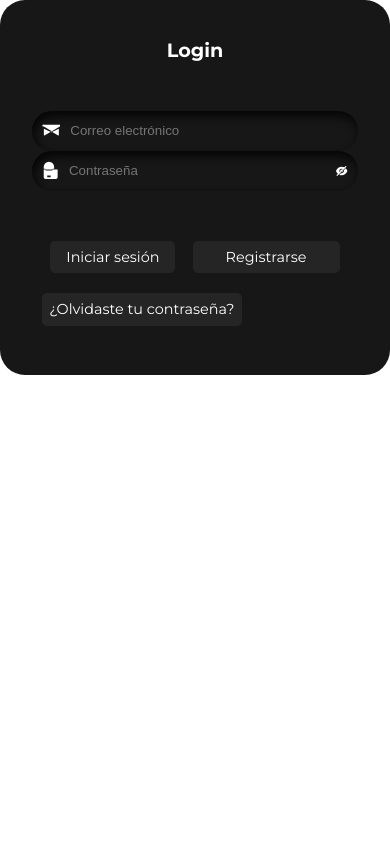
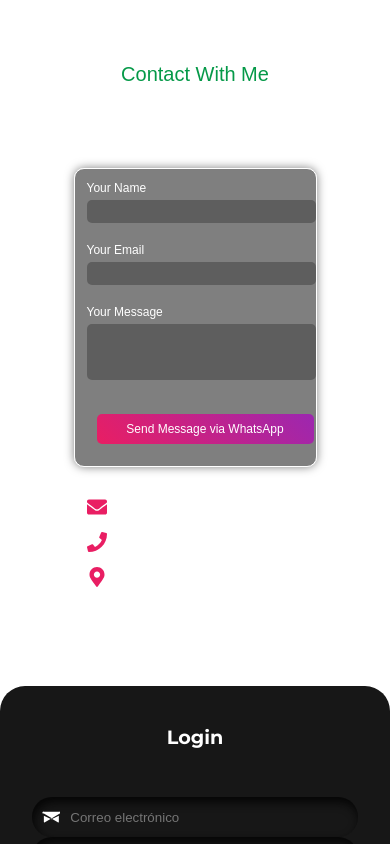
Before and after one commit to platform-Elearning/movimientos-del-alma-cursos, a React (Vite) app in the folder app/: page /login in a window 390 px wide. Built offline with nearby package versions, Linux system fonts and the light colour scheme.

Commit message:
form contacto

```diff
--- /dev/null
+++ b/app/src/components/formContacto/formContacto.css
@@ -0,0 +1,241 @@
+/* General container for the section */
+.contacto-section {
+    color: #ffffff;
+    padding: 50px 20px;
+    font-family: "Arial", sans-serif;
+    box-sizing: border-box;
+    max-width: 1200px;
+    margin: 0 auto;
+  }
+
+  /* Header part */
+  .contacto-header {
+    text-align: center;
+    margin-bottom: 30px;
+  }
+
+  .contacto-header h1 {
+    font-size: 36px;
+    margin-bottom: 10px;
+    font-weight: 400;
+    color: #059948;
+  }
+
+  .contacto-header p {
+    font-size: 18px;
+    max-width: 500px;
+    margin: 0 auto;
+  }
+
+  /* Flexbox layout for form and info containers */
+  .contacto-container {
+    display: flex;
+    flex-direction: column;
+    gap: 30px;
+    align-items: center;
+    padding: 0 20px;
+    max-width: 100%;
+  }
+
+  @media (min-width: 768px) {
+    .contacto-container {
+      flex-direction: row;
+      justify-content: space-between;
+      align-items: flex-start;
+    }
+  }
+
+  @media (min-width: 1024px) {
+    .contacto-container {
+      padding: 0 40px;
+      gap: 50px;
+    }
+  }
+
+  /* Styling for the form */
+  .form-container {
+    padding: 30px;
+    border-radius: 10px;
+    box-shadow: 0 0 10px rgba(0, 0, 0, 0.5);
+    max-width: 400px;
+    width: 100%;
+    border: solid 1px white;
+    background-color: rgba(0, 0, 0, 0.5);
+    margin-bottom: 20px;
+  }
+
+  .contact-form .input-group {
+    margin-bottom: 20px;
+  }
+
+  .contact-form label {
+    display: block;
+    font-size: 16px;
+    margin-bottom: 5px;
+  }
+
+  .contact-form input,
+  .contact-form textarea {
+    width: 100%;
+    padding: 10px;
+    border-radius: 5px;
+    border: none;
+    background-color: #3333336c;
+    color: #ffffff;
+    font-size: 14px;
+  }
+
+  .contact-form textarea {
+    resize: none;
+  }
+
+  .submit-button {
+    width: 100%;
+    padding: 15px;
+    border: none;
+    border-radius: 5px;
+    background: linear-gradient(45deg, #e91e63, #9c27b0);
+    color: #ffffff;
+    font-size: 16px;
+    cursor: pointer;
+    transition: background 0.3s;
+  }
+
+  .submit-button:hover {
+    background: linear-gradient(45deg, #e74b85, #530475);
+  }
+
+  /* Styling for the contact information */
+  .info-container {
+    max-width: 400px;
+    width: 100%;
+  }
+
+  .contact-info {
+    display: flex;
+    align-items: center;
+    margin-bottom: 15px;
+    font-size: 18px;
+  }
+
+  .contact-info .contact-icon {
+    color: #e91e63;
+    margin-right: 10px;
+  }
+
+  .social-icons {
+    margin-top: 20px;
+  }
+
+  .social-icons a {
+    color: #ffffff;
+    margin-right: 20px;
+    font-size: 24px;
+    transition: color 0.3s;
+  }
+
+  .social-icons a:hover {
+    color: #e91e63;
+  }
+
+  /* Media queries for smaller screens */
+  @media (max-width: 768px) {
+    .contacto-header h1 {
+      font-size: 28px;
+    }
+
+    .contacto-header p {
+      font-size: 16px;
+      max-width: 100%;
+    }
+
+    .form-container {
+      padding: 20px;
+      margin: 0 20px; /* Asegura un margen en pantallas medianas */
+    }
+
+    .submit-button {
+      padding: 12px;
+      font-size: 14px;
+    }
+  }
+
+  @media (max-width: 480px) {
+    .contacto-header h1 {
+      font-size: 24px;
+    }
+
+    .contacto-header p {
+      font-size: 14px;
+    }
+
+    .form-container {
+      padding: 15px;
+      margin: 0 15px; /* Reduce el margen en pantallas pequeñas */
+    }
+
+    .contact-form label {
+      font-size: 14px;
+    }
+
+    .contact-form input,
+    .contact-form textarea {
+      padding: 8px;
+      font-size: 12px;
+    }
+
+    .submit-button {
+      padding: 10px;
+      font-size: 14px;
+    }
+
+    .social-icons a {
+      margin-right: 15px;
+      font-size: 20px;
+    }
+  }
+
+  /* Media queries for very small screens */
+  @media (max-width: 390px) {
+    .contacto-header h1 {
+      font-size: 20px;
+    }
+
+    .contacto-header p {
+      font-size: 12px;
+      max-width: 90%;
+    }
+
+    .form-container {
+      padding: 12px;
+      max-width: 70%;
+      margin: 0 10px; /* Ajusta el margen para pantallas muy pequeñas */
+    }
+    .info-container {
+      width: 70%;
+    }
+
+    .contact-form label {
+      font-size: 12px;
+    }
+
+    .contact-form input,
+    .contact-form textarea {
+      padding: 6px;
+      font-size: 10px;
+    }
+
+    .submit-button {
+      padding: 8px;
+      font-size: 12px;
+    }
+
+    .contact-info {
+      font-size: 14px;
+    }
+
+    .social-icons a {
+      margin-right: 10px;
+      font-size: 18px;
+    }
+  }
--- /dev/null
+++ b/app/src/components/formContacto/formContacto.jsx
@@ -0,0 +1,131 @@
+import React, { useState } from "react";
+import {
+  FaGithub,
+  FaLinkedin,
+  FaWhatsapp,
+  FaEnvelope,
+  FaPhone,
+  FaMapMarkerAlt,
+} from "react-icons/fa";
+import "./formContacto.css";
+
+const Contacto = () => {
+  const [formData, setFormData] = useState({
+    name: "",
+    email: "",
+    message: "",
+  });
+
+  const handleChange = (e) => {
+    setFormData({
+      ...formData,
+      [e.target.name]: e.target.value,
+    });
+  };
+
+  const handleSubmit = (e) => {
+    e.preventDefault();
+    const { name, email, message } = formData;
+    const phoneNumber = "+543543313903"; // Número de teléfono de WhatsApp al que enviarás el mensaje
+    const text = `Hola, soy ${name}. Mi correo es ${email}. Mensaje: ${message}`;
+
+    // Crear la URL de WhatsApp con el mensaje
+    const whatsappURL = `https://wa.me/${phoneNumber}?text=${encodeURIComponent(
+      text
+    )}`;
+
+    // Redirigir a la URL de WhatsApp
+    window.open(whatsappURL, "_blank");
+  };
+
+  return (
+    <div className="contacto-section">
+      <div className="contacto-header">
+        <h1>Contact With Me</h1>
+        <p>
+          If you have any questions or concerns, please don't hesitate to
+          contact me. I am open to any work opportunities that align with my
+          skills and interests.
+        </p>
+      </div>
+      <div className="contacto-container">
+        <div className="form-container">
+          <form className="contact-form" onSubmit={handleSubmit}>
+            <div className="input-group">
+              <label>Your Name</label>
+              <input
+                type="text"
+                name="name"
+                value={formData.name}
+                onChange={handleChange}
+                required
+              />
+            </div>
+            <div className="input-group">
+              <label>Your Email</label>
+              <input
+                type="email"
+                name="email"
+                value={formData.email}
+                onChange={handleChange}
+                required
+              />
+            </div>
+            <div className="input-group">
+              <label>Your Message</label>
+              <textarea
+                name="message"
+                rows="4"
+                value={formData.message}
+                onChange={handleChange}
+                required
+              ></textarea>
+            </div>
+            <button type="submit" className="submit-button">
+              Send Message via WhatsApp
+            </button>
+          </form>
+        </div>
+        <div className="info-container">
+          <div className="contact-info">
+            <FaEnvelope size={20} className="contact-icon" />
+            <span>julimax951@gmail.com</span>
+          </div>
+          <div className="contact-info">
+            <FaPhone size={20} className="contact-icon" />
+            <span>+54 9 3543 31-3903</span>
+          </div>
+          <div className="contact-info">
+            <FaMapMarkerAlt size={20} className="contact-icon" />
+            <span>Cordoba,Argentina</span>
+          </div>
+          <div className="social-icons">
+            <a
+              href="https://github.com/julimax"
+              target="_blank"
+              rel="noopener noreferrer"
+            >
+              <FaGithub size={24} />
+            </a>
+            <a
+              href="https://www.linkedin.com/in/juli-gonzalez/"
+              target="_blank"
+              rel="noopener noreferrer"
+            >
+              <FaLinkedin size={24} />
+            </a>
+            <a
+              href="https://wa.me/543543313903"
+              target="_blank"
+              rel="noopener noreferrer"
+            >
+              <FaWhatsapp size={24} />
+            </a>
+          </div>
+        </div>
+      </div>
+    </div>
+  );
+};
+
+export default Contacto;
--- a/app/src/pages/login/login.jsx
+++ b/app/src/pages/login/login.jsx
@@ -3,6 +3,7 @@ import { useAuth } from "../../components/context/authContext.jsx"; // Importa e
 import "./login.css"; // Estilos para el componente
 import { useNavigate } from "react-router-dom"; // Hook para la navegación entre páginas
 import { AiFillEyeInvisible } from "react-icons/ai"; // Icono para mostrar/ocultar contraseñas
+import Contacto from "../../components/formContacto/formContacto.jsx";
 
 const Login = () => {
   // Extracción de funciones y datos del contexto de autenticación
@@ -46,7 +47,9 @@ const Login = () => {
   };
 
   return (
-    <div className="form" style={{ color: 'white' }}>
+    <div>
+      <Contacto />
+      <div className="form" style={{ color: 'white' }}>
       <h1 id="heading">Login</h1>
       <form onSubmit={handleSubmit}>
         {/* Campo de correo electrónico */}
@@ -108,6 +111,8 @@ const Login = () => {
         </div>
       )}
     </div>
+    </div>
+
   );
 };
 
```
